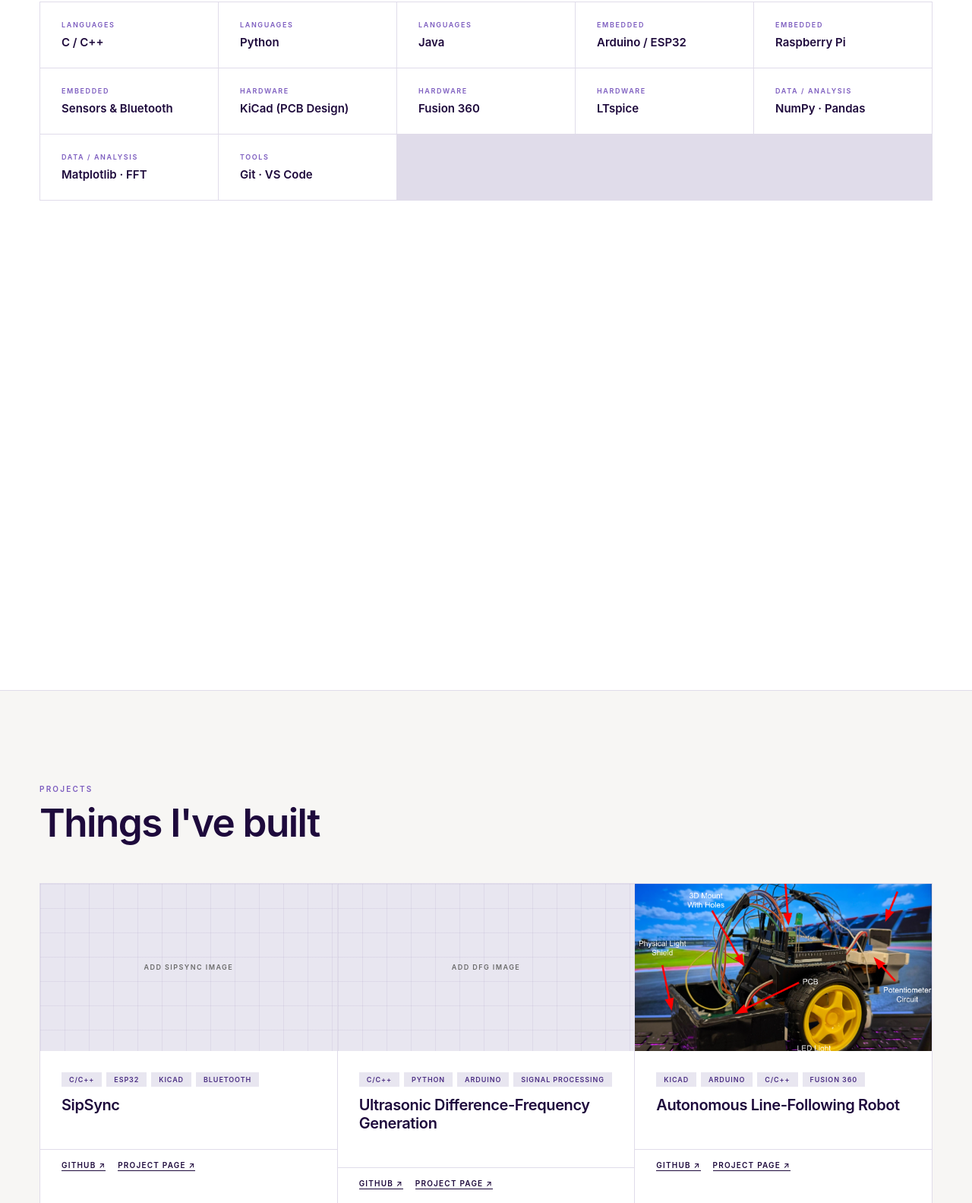
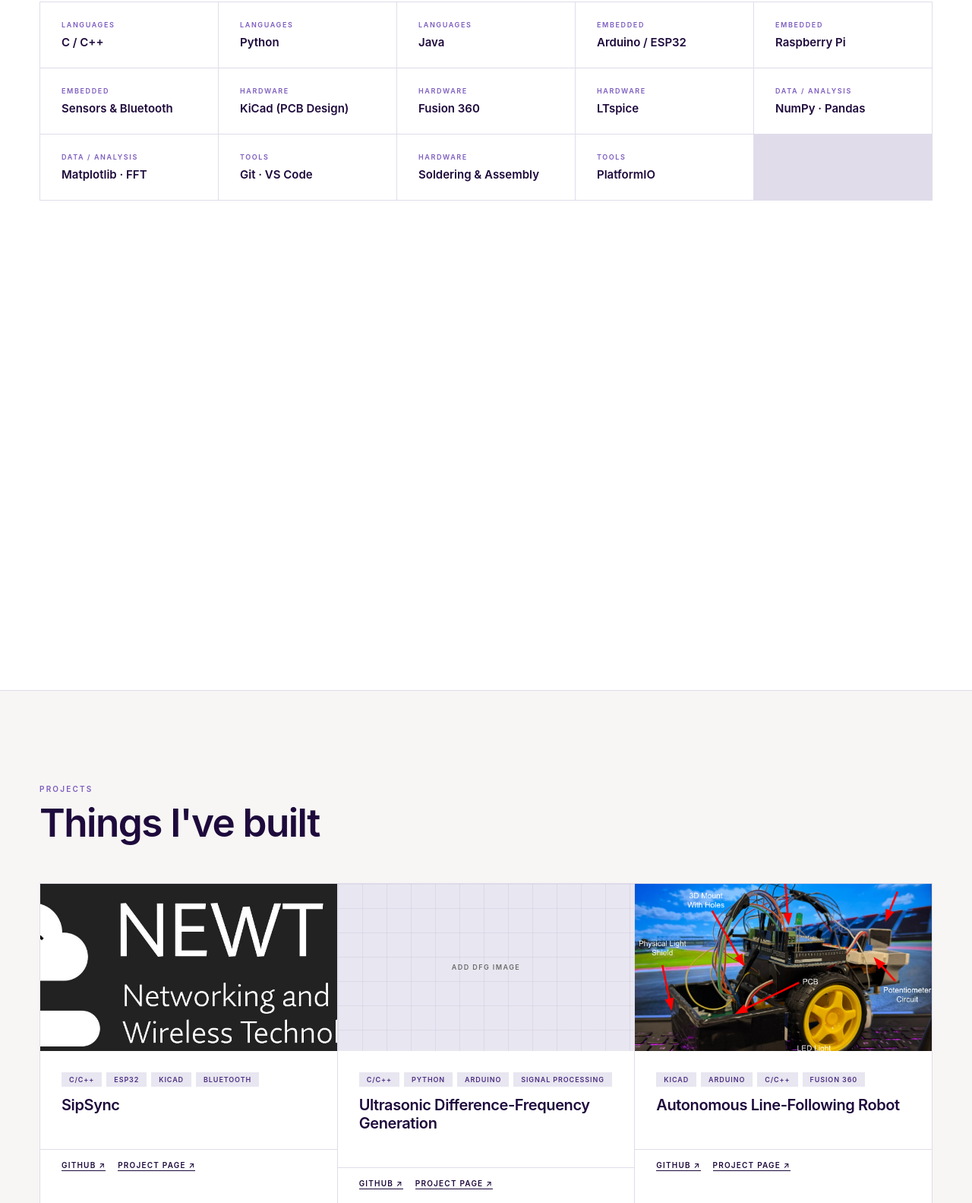
Before and after one commit to JonasHimawan/JonasHimawan.github.io, a plain HTML site: page index.html in a window 1280 px wide. Shown: the part 4093-5676 px from the top of the page at 76% size. Drawn offline with Linux system fonts and the light colour scheme.

Commit message:
Update skills and project images in index.html
Added new skills and updated project images.

```diff
--- a/index.html
+++ b/index.html
@@ -555,6 +555,8 @@ footer{background:var(--black);padding:28px 52px;display:flex;justify-content:sp
 <div class="skill-item"><div class="skill-cat">Data / Analysis</div><div class="skill-name">NumPy · Pandas</div></div>
 <div class="skill-item"><div class="skill-cat">Data / Analysis</div><div class="skill-name">Matplotlib · FFT</div></div>
 <div class="skill-item"><div class="skill-cat">Tools</div><div class="skill-name">Git · VS Code</div></div>
+<div class="skill-item"><div class="skill-cat">Hardware</div><div class="skill-name">Soldering &amp; Assembly</div></div>
+<div class="skill-item"><div class="skill-cat">Tools</div><div class="skill-name">PlatformIO</div></div>
 </div>
 </section>
 <div class="divider"></div>
@@ -566,9 +568,10 @@ footer{background:var(--black);padding:28px 52px;display:flex;justify-content:sp
   <div class="projects-grid reveal">
 
     <div class="project-card">
-      <div class="project-placeholder">
-        <span class="ph-txt">Add SipSync image</span>
+         <div class="project-img">
+        <img src="NEWTLABLogo.jpg" alt="UW Fitness Tech">
       </div>
+
       <div class="project-body">
         <div class="project-tags">
           <span class="project-tag">C/C++</span>
@@ -586,9 +589,11 @@ footer{background:var(--black);padding:28px 52px;display:flex;justify-content:sp
     </div>
 
     <div class="project-card">
+
       <div class="project-placeholder">
         <span class="ph-txt">Add DFG image</span>
       </div>
+
       <div class="project-body">
         <div class="project-tags">
           <span class="project-tag">C/C++</span>
```
